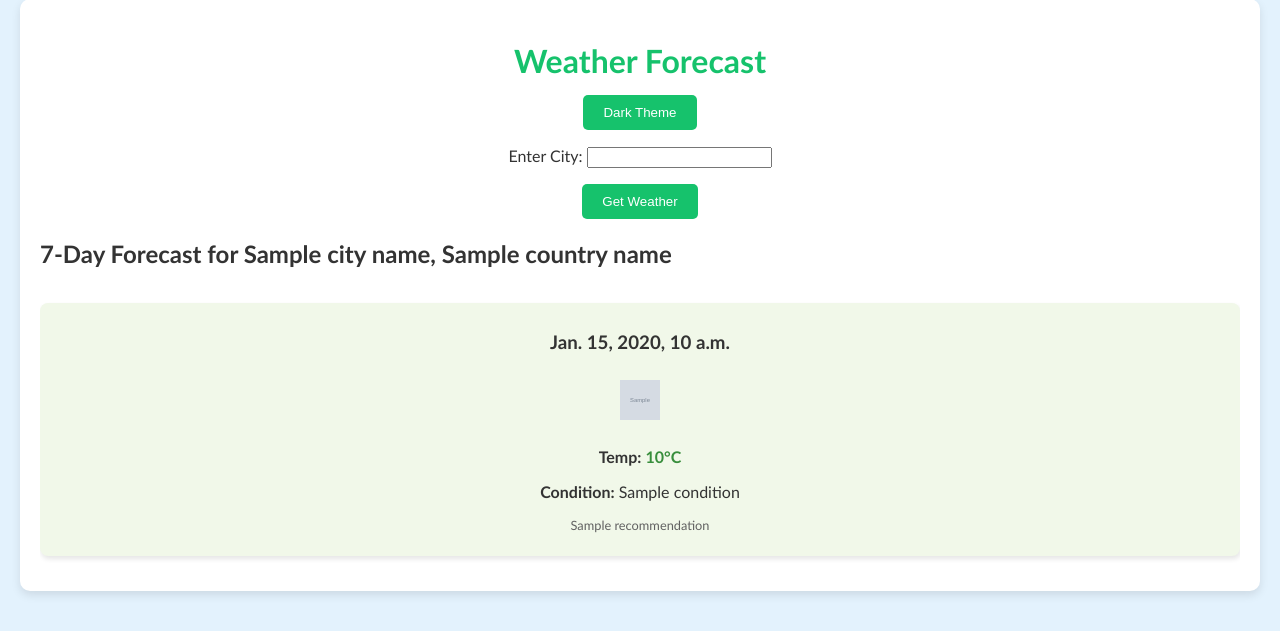
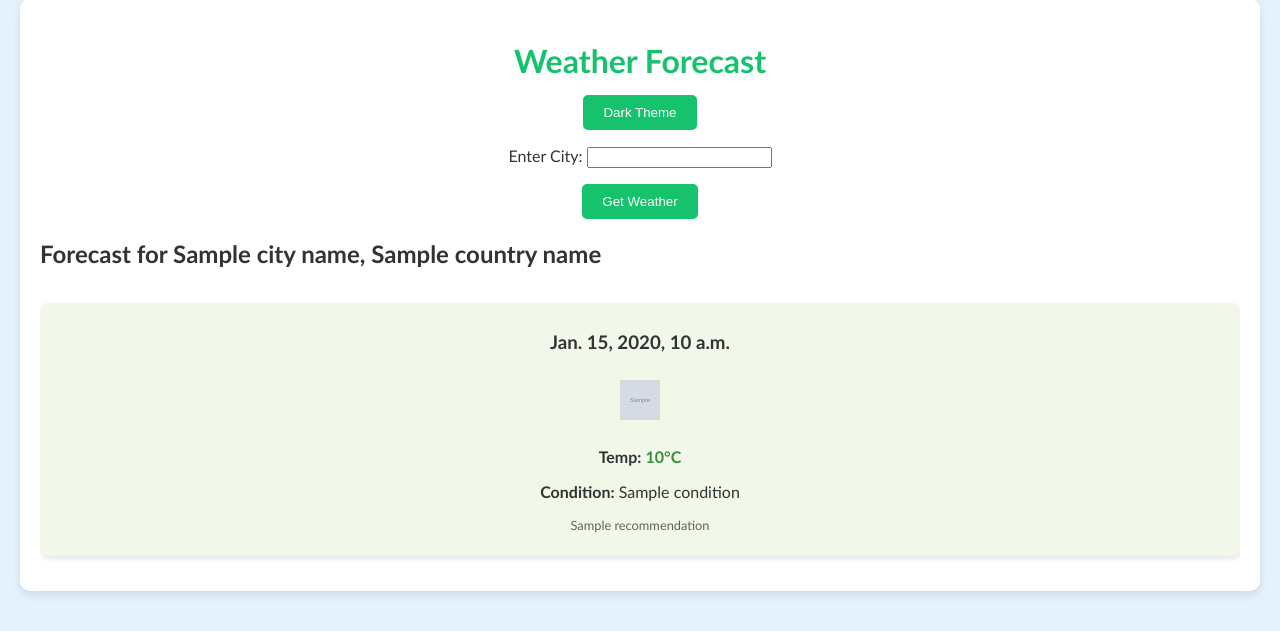
Before and after one commit to regularyyy/weather_project, a Django app: template weather/templates/weather/weather.html in a window 1280 px wide. Shown: the part 105-736 px from the top of the page. Run offline with Django 5.2, Linux system fonts and the light colour scheme; tables that the repository leaves empty hold one stand-in row (values such as "Sample post"); the template is opened without the code that fills it: values that come from a table or form of the project are taken from there, most other values are stand-ins (such as "Sample title", 1, 10 or a date in 2020); grey boxes marked "Sample" are stand-in pictures; parts of the project's set-up code (start-up, migrations or seed data) failed here and were passed over.

Commit message:
Update weather.html

```diff
--- a/weather/templates/weather/weather.html
+++ b/weather/templates/weather/weather.html
@@ -22,7 +22,7 @@
 
         {% if weather_data %}
             <div class="weather-info">
-                <h2>7-Day Forecast for {{ city_name }}, {{ country_name }}</h2>
+                <h2>Forecast for {{ city_name }}, {{ country_name }}</h2>
 
                 <div class="forecast-row">
                     {% for day in weather_data %}
```
